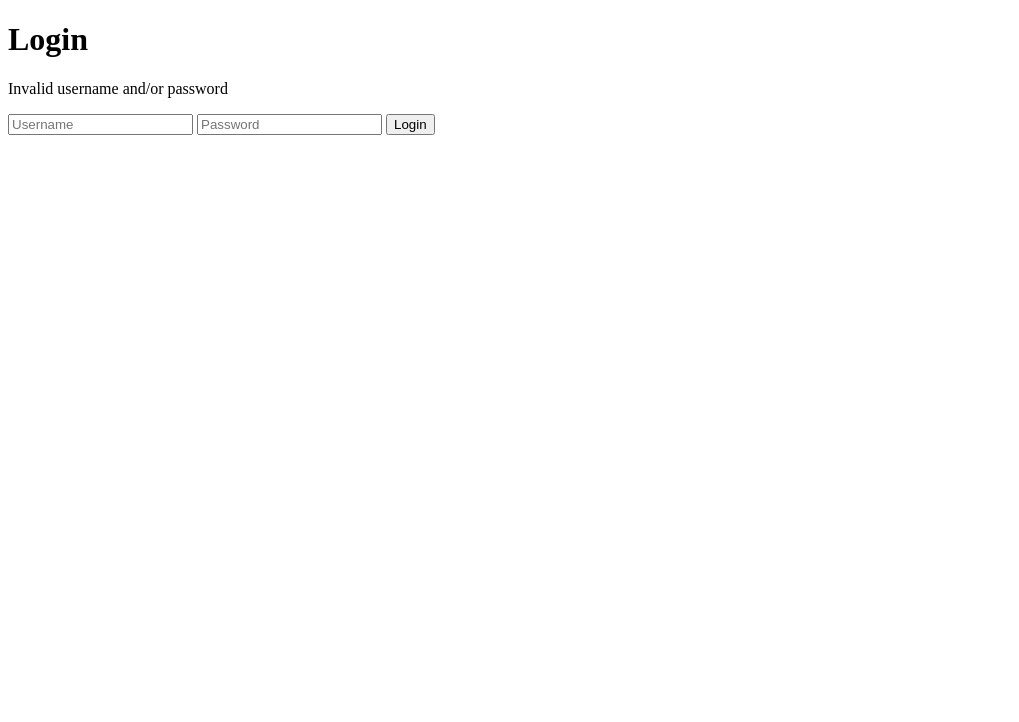
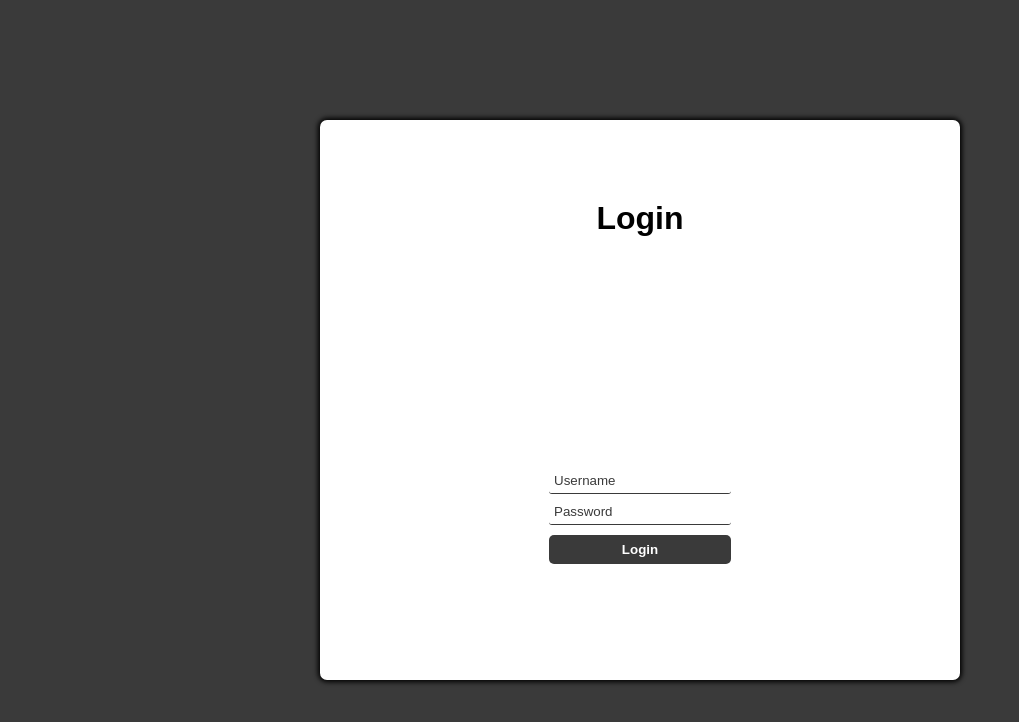
Before and after one commit to RyanYapTzeHiang/LoginAuthentication2, a plain HTML site: page index.html in a window 1280 px wide. Shown: the whole page, without its empty margins (0-1019 px from the left). Drawn offline with Linux system fonts and the light colour scheme; the site is published under a folder, as on GitHub Pages, so addresses that start at the root find nothing.

Commit message:
Update index.html

```diff
--- a/index.html
+++ b/index.html
@@ -5,8 +5,8 @@
   <meta charset="UTF-8">
   <meta name="viewport" content="width=device-width, initial-scale=1.0">
   <title>Login</title>
-  <link rel="stylesheet" href="/login-page.css">
-  <script defer src="/login-page.js"></script>
+  <link rel="stylesheet" href="login-page.css">
+  <script defer src="login-page.js"></script>
 </head>
 
 <body>
```
